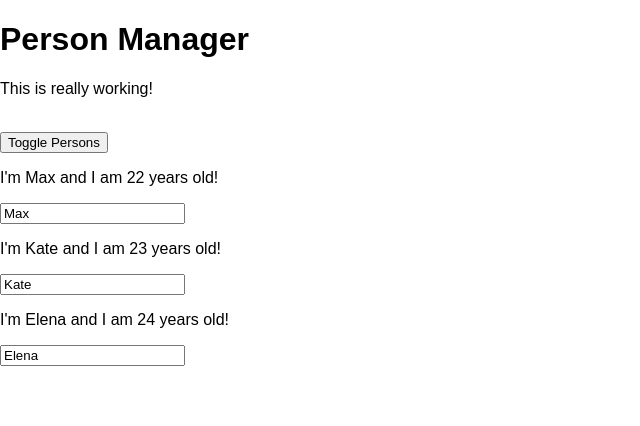
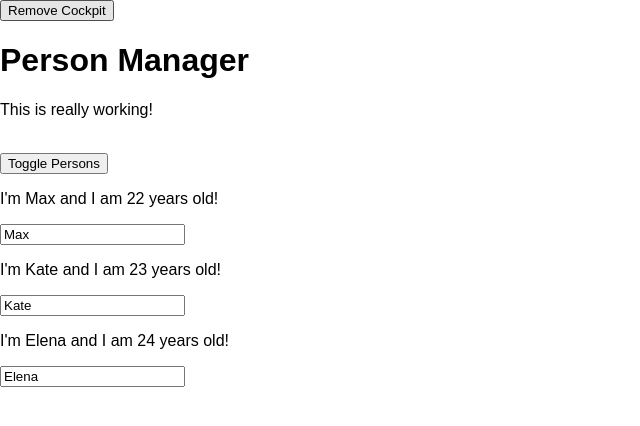
Before and after one commit to katherina-code/react-guide, a React app: page / in a window 1280 px wide. Both pictures are taken after a click on the button "Toggle Persons". Shown: the top 426 px of the page, without its empty margins (0-640 px from the left). Built offline with nearby package versions, Linux system fonts and the light colour scheme.

Commit message:
lifecycle and hooks

```diff
--- a/src/components/Cockpit/Cockpit.js
+++ b/src/components/Cockpit/Cockpit.js
@@ -1,7 +1,25 @@
-import React, { Fragment } from 'react';
+import React, { useEffect } from 'react';
 import classes from './Cockpit.css'
 
 const cockpit = (props) => {
+    useEffect(() => {
+        console.log('[Cockpit.js] useEffect');
+        // Http request...
+        setTimeout(() => {
+            alert('Save data to cloud!')
+        }, 1000);
+        return () => {
+            console.log('[Cockpit.js] cleanup work in useEffect');
+        };
+    }, []);
+
+    useEffect(() => {
+        console.log('[Cockpit.js] 2nd useEffect');
+        return () => {
+            console.log('[Cockpit.js] cleanup work in 2nd useEffect');
+        };
+    });
+
     const assignedClasses = [];
     let btnClass = '';
 
--- a/src/components/Persons/Person/Person.js
+++ b/src/components/Persons/Person/Person.js
@@ -1,14 +1,17 @@
-import React from 'react';
+import React, {Component} from 'react';
 import classes from './Person.css';
 
-const person = (props) => {
-    return (
-        <div className={classes.Person}>
-            <p onClick={props.click}>I'm {props.name} and I am {props.age} years old!</p>
-            <p>{props.children}</p>
-            <input type="text" onChange={props.changed} value={props.name}/>
-        </div>
-    )
+class Person extends Component {
+    render() {
+        console.log('[Person.js] rendering...')
+        return (
+            <div className={classes.Person}>
+                <p onClick={this.props.click}>I'm {this.props.name} and I am {this.props.age} years old!</p>
+                <p>{this.props.children}</p>
+                <input type="text" onChange={this.props.changed} value={this.props.name} />
+            </div>
+        )
+    }
 }
 
-export default person;
+export default Person;
--- a/src/components/Persons/Persons.js
+++ b/src/components/Persons/Persons.js
@@ -1,15 +1,53 @@
-import React from 'react';
+import React, { Component } from 'react';
 
 import Person from './Person/Person';
 
-const persons = (props) =>
-    props.persons.map((person, index) =>
-        <Person
-            click={() => props.clicked(index)}
-            name={person.name}
-            age={person.age}
-            key={person.id}
-            changed={(event) => props.changed(event, person.id)} />
-    );
+class Persons extends Component {
+    // static getDerivedStateFromProps(props, state) {
+    //     console.log('[Persons.js] getDerivedStateFromProps', props);
+    //     return state;
+    // }
 
-export default persons;
+    // componentWillReceiveProps(props) {
+    //     console.log('[Persons.js] componentWillReceiveProps', props);
+    // }
+
+    shouldComponentUpdate(nextProps, nextState) {
+        console.log('[Persons.js] shouldComponentUpdate');
+        console.log(nextProps);
+        return true;
+    }
+
+    getSnapshotBeforeUpdate(prevProps, prevState) {
+        console.log('[Persons.js] getSnapshotBeforeUpdate');
+        return { message: 'Snapshot!' };
+    }
+
+    // componentWillUpdate() {
+
+    // }
+
+    componentDidUpdate(prevProps, prevState, snapshot) {
+        console.log('[Persons.js] componentDidUpdate');
+        console.log(snapshot);
+    }
+
+    componentWillUnmount() {
+        console.log('[Persons.js] componentWillUnmount');
+    }
+
+    render() {
+        console.log('[Persons.js] rendering...');
+        return (
+            this.props.persons.map((person, index) =>
+                <Person
+                    click={() => this.props.clicked(index)}
+                    name={person.name}
+                    age={person.age}
+                    key={person.id}
+                    changed={(event) => this.props.changed(event, person.id)} />
+            ));
+    }
+}
+
+export default Persons;
--- a/src/containers/App.js
+++ b/src/containers/App.js
@@ -4,13 +4,41 @@
 import Cockpit from '../components/Cockpit/Cockpit';
 
 class App extends Component {
+  constructor(props) {
+    super(props);
+    console.log('[App.js] constructor')
+  }
+
   state = {
     persons: [
       { id: 'frfr', name: 'Max', age: '22' },
       { id: 'frfr1', name: 'Kate', age: '23' },
       { id: 'frfr2', name: 'Elena', age: '24' },
     ],
-    showPersons: false
+    showPersons: false,
+    showCockpit: true
+  }
+
+  static getDerivedStateFromProps(props, state) {
+    console.log('[App.js] getDerivedStateFromProps', props);
+    return state;
+  }
+
+  // componentWillMount() {
+  //   console.log('[App.js] componentWillMount')
+  // }
+
+  componentDidMount() {
+    console.log('[App.js] componentDidMount');
+  }
+
+  componentDidUpdate() {
+    console.log('[App.js] componentDidUpdate');
+  }
+
+  shouldComponentUpdate(nextProps, nextState) {
+    console.log('[App.js] shouldComponentUpdate');
+    return true;
   }
 
   nameChangedHandler = (event, id) => {
@@ -45,6 +73,7 @@
   };
 
   render() {
+    console.log('[App.js], render')
     let persons = null;
 
     if (this.state.showPersons) {
@@ -56,12 +85,17 @@
 
     return (
       <div className={classes.App}>
+        <button onClick={() => { this.setState({ showCockpit: false }) }}>Remove Cockpit</button>
+        {
+          this.state.showCockpit ?
             <Cockpit
               title={this.props.appTitle}
               persons={this.state.persons}
               showPersons={this.state.showPersons}
               clicked={this.togglePersonsHandler}
             />
+            : null
+        }
         {persons}
       </div>
     );
```
Lines whose indentation alone changed are shown as unchanged.
